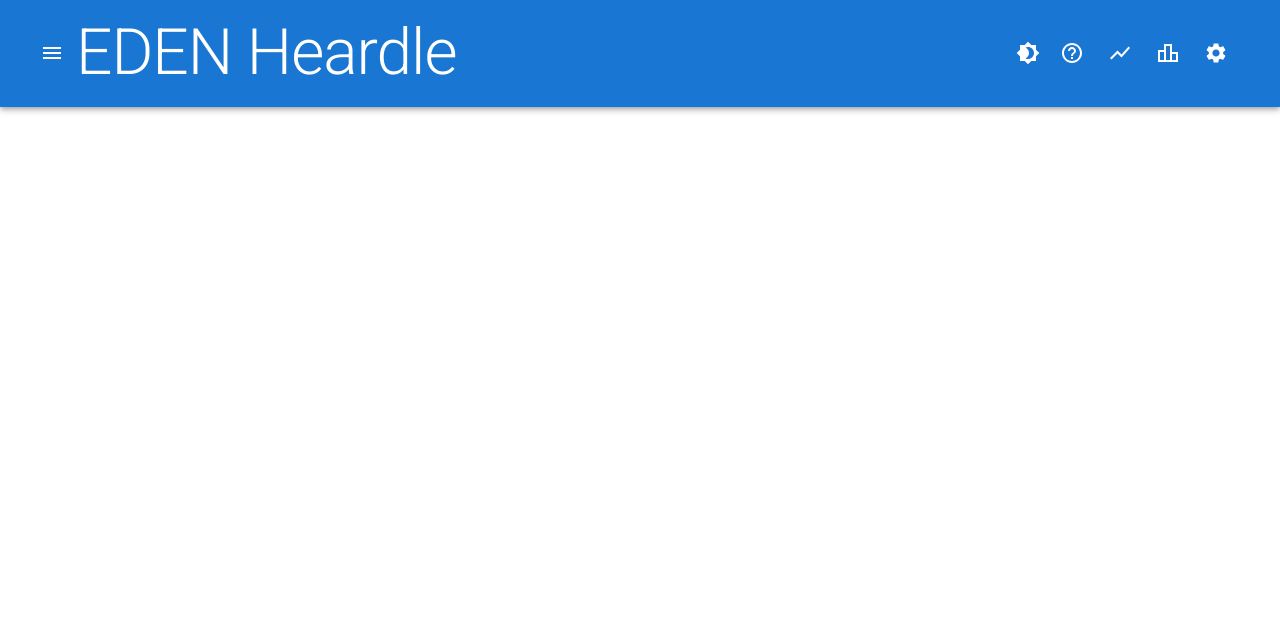
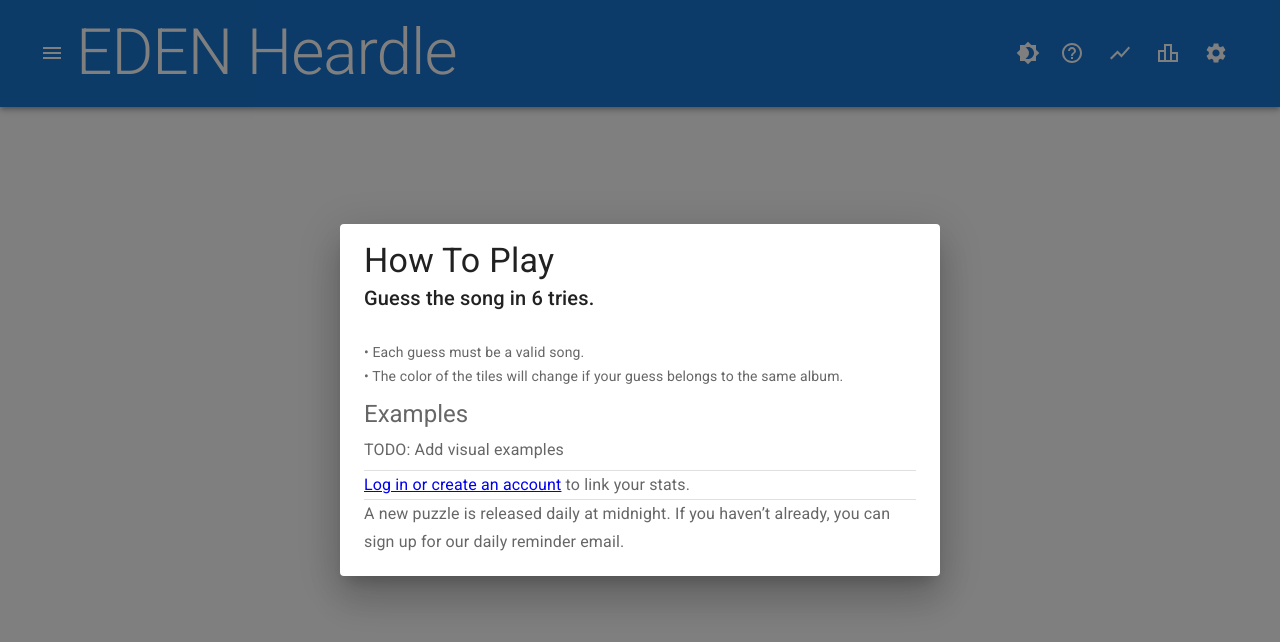
Before and after one commit to ftrbnd/odin-js-final-project, a React (Vite) app: page /play in a window 1280 px wide. Both pictures are taken after a click on the button 1072 px from the left and 53 px from the top of the page. Shown: the top 642 px of the page. Built offline with nearby package versions, Linux system fonts and the light colour scheme.

Commit message:
Add rules modal

```diff
--- a/src/components/Navbar.tsx
+++ b/src/components/Navbar.tsx
@@ -1,5 +1,5 @@
 import { AppBar, IconButton, Toolbar, Typography } from '@mui/material';
-import { FC, useContext } from 'react';
+import { FC, useContext, useState } from 'react';
 import MenuIcon from '@mui/icons-material/Menu';
 import HelpOutlineIcon from '@mui/icons-material/HelpOutline';
 import LeaderboardOutlinedIcon from '@mui/icons-material/LeaderboardOutlined';
@@ -9,10 +9,13 @@ import { useTheme } from '@mui/material/styles';
 import { ColorModeContext } from '../utils/ColorModeContext';
 import Brightness4Icon from '@mui/icons-material/Brightness4';
 import Brightness7Icon from '@mui/icons-material/Brightness7';
+import RulesModal from './RulesModal';
 
 const Navbar: FC = () => {
   const theme = useTheme();
   const colorMode = useContext(ColorModeContext);
+
+  const [showRules, setShowRules] = useState(false);
 
   return (
     <AppBar position="sticky" sx={{ width: '100%', padding: '1rem' }}>
@@ -23,10 +26,10 @@ const Navbar: FC = () => {
         <Typography variant="h1" sx={{ flexGrow: 1 }} noWrap fontSize="4rem">
           EDEN Heardle
         </Typography>
-        <IconButton sx={{ ml: 1 }} onClick={colorMode.toggleColorMode} color="inherit">
+        <IconButton aria-label="theme" color="inherit" sx={{ ml: 1 }} onClick={colorMode.toggleColorMode}>
           {theme.palette.mode === 'dark' ? <Brightness7Icon /> : <Brightness4Icon />}
         </IconButton>
-        <IconButton aria-label="rules" color="inherit" size="large">
+        <IconButton aria-label="rules" color="inherit" size="large" onClick={() => setShowRules(true)}>
           <HelpOutlineIcon />
         </IconButton>
         <IconButton aria-label="stats" color="inherit" size="large">
@@ -38,6 +41,7 @@ const Navbar: FC = () => {
         <IconButton aria-label="settings" color="inherit" size="large">
           <SettingsIcon />
         </IconButton>
+        <RulesModal open={showRules} closeModal={() => setShowRules(false)} />
       </Toolbar>
     </AppBar>
   );
--- /dev/null
+++ b/src/components/RulesModal.tsx
@@ -0,0 +1,54 @@
+import { Divider, List, ListItemText, Typography } from '@mui/material';
+import Dialog from '@mui/material/Dialog';
+import DialogContent from '@mui/material/DialogContent';
+import DialogContentText from '@mui/material/DialogContentText';
+import DialogTitle from '@mui/material/DialogTitle';
+import Slide from '@mui/material/Slide';
+import { TransitionProps } from '@mui/material/transitions';
+import { FC, forwardRef } from 'react';
+import { Link } from 'react-router-dom';
+
+interface IProps {
+  open: boolean;
+  closeModal: () => void;
+}
+
+const Transition = forwardRef(function Transition(
+  props: TransitionProps & {
+    children: React.ReactElement<any, any>;
+  },
+  ref: React.Ref<unknown>
+) {
+  return <Slide direction="up" ref={ref} {...props} />;
+});
+
+const RulesModal: FC<IProps> = ({ open, closeModal }) => {
+  return (
+    <div>
+      <Dialog open={open} TransitionComponent={Transition} keepMounted onClose={closeModal} aria-describedby="alert-dialog-slide-description">
+        <DialogTitle>
+          <Typography variant="h4">How To Play</Typography>
+          <Typography variant="h6">Guess the song in 6 tries.</Typography>
+        </DialogTitle>
+        <DialogContent>
+          <DialogContentText id="alert-dialog-slide-description">
+            <List dense>
+              <ListItemText>• Each guess must be a valid song.</ListItemText>
+              <ListItemText>• The color of the tiles will change if your guess belongs to the same album.</ListItemText>
+            </List>
+            <Typography variant="h5">Examples</Typography>
+            <List>TODO: Add visual examples</List>
+            <Divider />
+            <Typography variant="subtitle1">
+              <Link to="/login">Log in or create an account</Link> to link your stats.
+            </Typography>
+            <Divider />
+            <Typography variant="subtitle1">A new puzzle is released daily at midnight. If you haven’t already, you can sign up for our daily reminder email.</Typography>
+          </DialogContentText>
+        </DialogContent>
+      </Dialog>
+    </div>
+  );
+};
+
+export default RulesModal;
```
